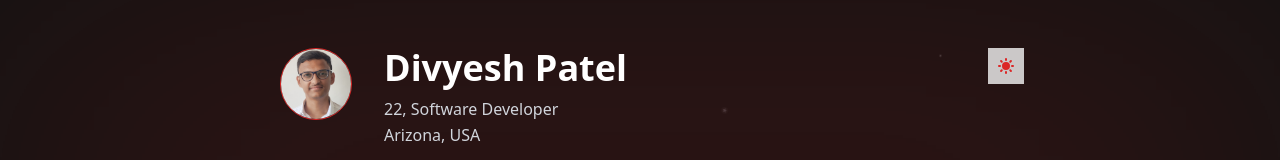
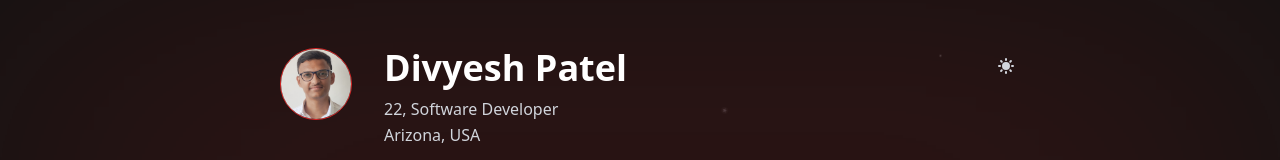
Before and after one commit to pateldivyesh1323/pateldivyesh-portfolio, a React (Vite) app: page / in a window 1280 px wide. Both pictures are taken after a click on the button "Switch to dark mode". Shown: the top 160 px of the page. Built offline with nearby package versions, Linux system fonts and the light colour scheme.

Commit message:
Removed theme button bg

```diff
--- a/src/Components/ThemeIcons.tsx
+++ b/src/Components/ThemeIcons.tsx
@@ -3,7 +3,7 @@ import React from "react";
 export const SunIcon: React.FC = () => (
     <svg
         xmlns="http://www.w3.org/2000/svg"
-        className="h-5 w-5 text-[#DC2626]"
+        className="h-5 w-5 text-gray-300"
         viewBox="0 0 20 20"
         fill="currentColor"
     >
--- a/src/Components/ThemeToggle.tsx
+++ b/src/Components/ThemeToggle.tsx
@@ -8,11 +8,7 @@ const ThemeToggle: React.FC = () => {
     return (
         <button
             onClick={toggleDarkMode}
-            className={`p-2 transition-all duration-300 ${
-                darkMode
-                    ? "bg-neutral-100/80 hover:bg-neutral-100"
-                    : "bg-[#DC2626]/10 hover:bg-[#DC2626]/20"
-            }`}
+            className={`p-2 transition-all duration-300`}
             aria-label={
                 darkMode ? "Switch to light mode" : "Switch to dark mode"
             }
```
